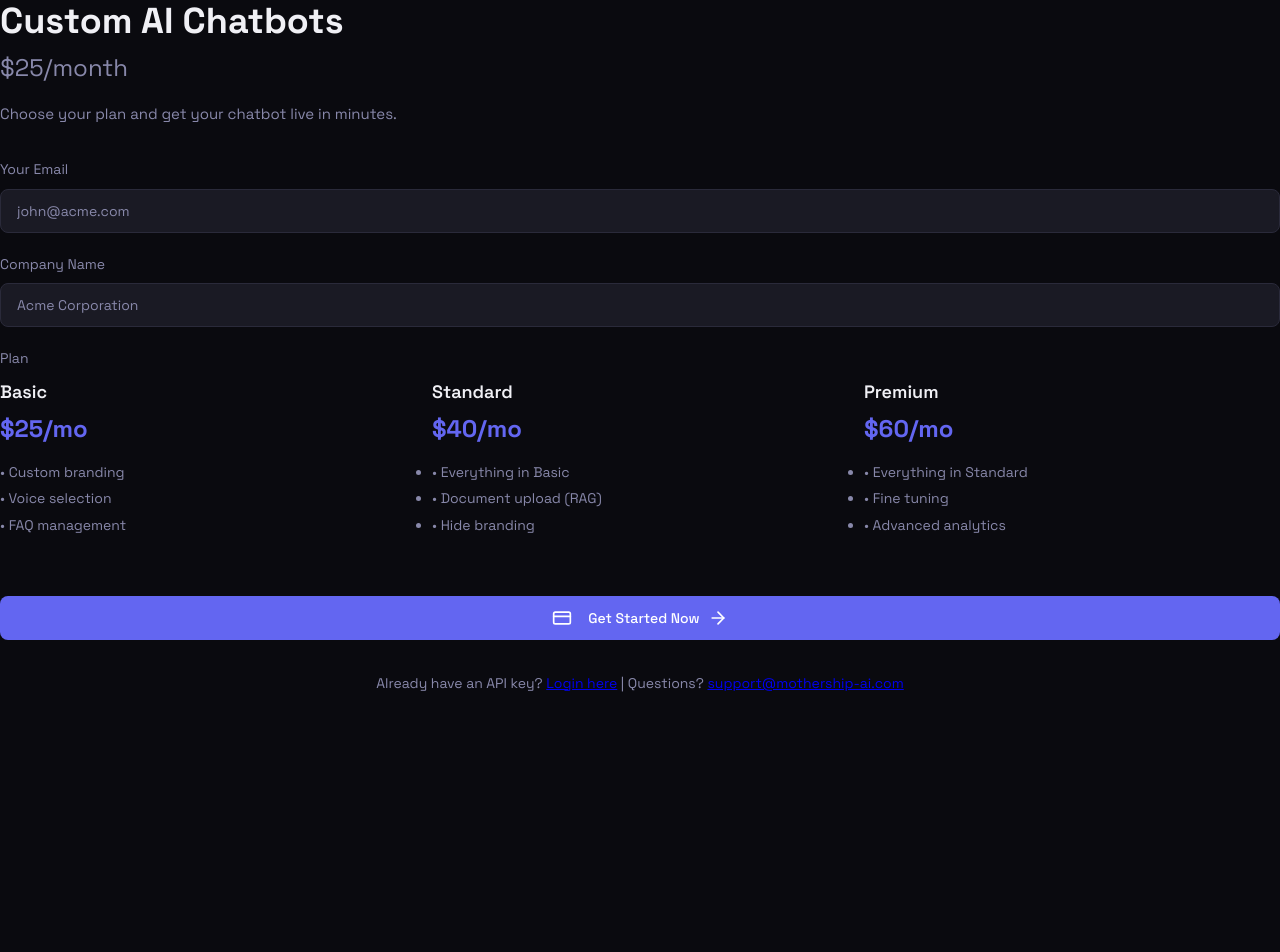
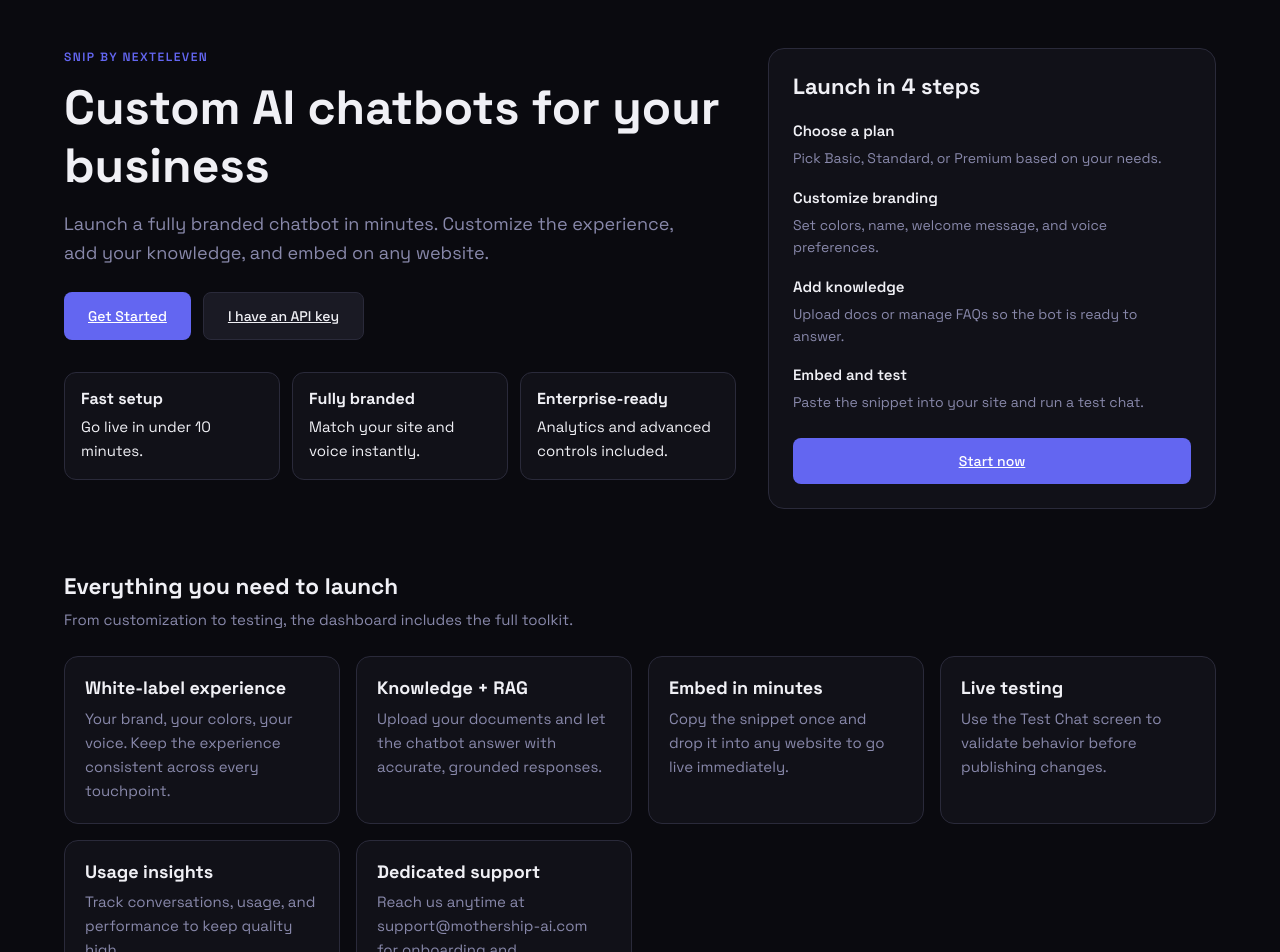
Before and after one commit to seanebones-lang/Snip, a React (Vite) app in the folder dashboard/: page / in a window 1280 px wide. Shown: the top 952 px of the page. Before the commit the page ends 800 px from the top, so only its background shows below. Built offline with nearby package versions, Linux system fonts and the light colour scheme.

Commit message:
feat: add landing page and fix Stripe routes
Introduce a new public landing page with pricing cards and tier links, and correct Stripe checkout/webhook route paths so /api/checkout works in production.

```diff
--- a/dashboard/src/App.tsx
+++ b/dashboard/src/App.tsx
@@ -2,6 +2,7 @@ import { Routes, Route, Navigate } from 'react-router-dom'
 import { useState, useEffect } from 'react'
 import Layout from './components/Layout'
 import Login from './pages/Login'
+import Landing from './pages/Landing'
 import Signup from './pages/Signup'
 import Success from './pages/Success'
 import Help from './pages/Help'
@@ -52,7 +53,7 @@ function App() {
   if (!apiKey) {
     return (
       <Routes>
-        <Route path="/" element={<Signup />} />
+        <Route path="/" element={<Landing />} />
         <Route path="/login" element={<Login onLogin={handleLogin} />} />
         <Route path="/signup" element={<Signup />} />
         <Route path="/success" element={<Success />} />
--- a/dashboard/src/index.css
+++ b/dashboard/src/index.css
@@ -404,6 +404,201 @@ textarea.form-input {
   color: #ec4899;
 }
 
+/* Landing page */
+.landing {
+  max-width: 1200px;
+  margin: 0 auto;
+  padding: 48px 24px 96px;
+}
+
+.landing-hero {
+  display: grid;
+  gap: 32px;
+  align-items: start;
+}
+
+.landing-kicker {
+  font-size: 12px;
+  letter-spacing: 0.12em;
+  text-transform: uppercase;
+  font-weight: 600;
+  color: var(--primary);
+}
+
+.landing-title {
+  font-size: 48px;
+  margin: 12px 0 16px;
+}
+
+.landing-subtitle {
+  font-size: 18px;
+  color: var(--text-muted);
+  max-width: 640px;
+}
+
+.landing-cta {
+  display: flex;
+  flex-wrap: wrap;
+  gap: 12px;
+  margin-top: 24px;
+}
+
+.landing-subcards {
+  display: grid;
+  grid-template-columns: repeat(auto-fit, minmax(160px, 1fr));
+  gap: 12px;
+  margin-top: 32px;
+}
+
+.landing-subcard {
+  background: var(--bg-card);
+  border: 1px solid var(--border);
+  border-radius: 12px;
+  padding: 16px;
+}
+
+.landing-subcard h3 {
+  font-size: 16px;
+  margin-bottom: 6px;
+}
+
+.landing-hero-panel {
+  background: var(--bg-card);
+  border: 1px solid var(--border);
+  border-radius: 16px;
+  padding: 24px;
+}
+
+.landing-hero-panel h2 {
+  font-size: 22px;
+  margin-bottom: 12px;
+}
+
+.landing-step-list {
+  display: grid;
+  gap: 16px;
+  margin: 20px 0 24px;
+}
+
+.landing-step-title {
+  font-weight: 600;
+  margin-bottom: 4px;
+}
+
+.landing-step-body {
+  color: var(--text-muted);
+  font-size: 14px;
+}
+
+.landing-panel-cta {
+  width: 100%;
+  justify-content: center;
+}
+
+.landing-section {
+  margin-top: 64px;
+}
+
+.landing-section-header {
+  margin-bottom: 24px;
+}
+
+.landing-section-header p {
+  color: var(--text-muted);
+  margin-top: 8px;
+}
+
+.landing-grid {
+  display: grid;
+  grid-template-columns: repeat(auto-fit, minmax(240px, 1fr));
+  gap: 16px;
+}
+
+.landing-card {
+  background: var(--bg-card);
+  border: 1px solid var(--border);
+  border-radius: 14px;
+  padding: 20px;
+}
+
+.landing-card h3 {
+  font-size: 18px;
+  margin-bottom: 8px;
+}
+
+.landing-card p {
+  color: var(--text-muted);
+}
+
+.landing-pricing-card ul {
+  list-style: none;
+  padding: 0;
+  margin: 0 0 20px;
+  color: var(--text-muted);
+}
+
+.landing-pricing-card li {
+  margin-bottom: 6px;
+}
+
+.landing-pricing-card.is-highlighted {
+  border-color: var(--primary);
+  box-shadow: 0 0 0 1px rgba(59, 130, 246, 0.2);
+}
+
+.landing-badge {
+  display: inline-flex;
+  align-items: center;
+  gap: 6px;
+  background: rgba(59, 130, 246, 0.15);
+  color: var(--primary);
+  border-radius: 999px;
+  padding: 4px 10px;
+  font-size: 12px;
+  font-weight: 600;
+  margin-bottom: 12px;
+}
+
+.landing-price {
+  font-size: 32px;
+  font-weight: 700;
+  margin: 12px 0 4px;
+}
+
+.landing-price-subtitle {
+  color: var(--text-muted);
+  margin-bottom: 16px;
+}
+
+.landing-banner {
+  display: flex;
+  align-items: center;
+  justify-content: space-between;
+  gap: 24px;
+  flex-wrap: wrap;
+  background: linear-gradient(135deg, rgba(59, 130, 246, 0.18), rgba(59, 130, 246, 0.05));
+  border: 1px solid rgba(59, 130, 246, 0.35);
+  border-radius: 16px;
+  padding: 28px;
+}
+
+.landing-banner p {
+  color: var(--text-muted);
+  margin-top: 8px;
+}
+
+@media (min-width: 1024px) {
+  .landing-hero {
+    grid-template-columns: 1.2fr 0.8fr;
+  }
+}
+
+@media (max-width: 768px) {
+  .landing-title {
+    font-size: 36px;
+  }
+}
+
 /* Alert */
 .alert {
   padding: 16px 20px;
--- a/dashboard/src/pages/Branding.tsx
+++ b/dashboard/src/pages/Branding.tsx
@@ -331,13 +331,13 @@ function Branding({ apiKey }: BrandingProps) {
           </div>
 
           <div className="card">
-            <h2 className="card-title">Voice Settings</h2>
+            <h2 className="card-title">xAI Voice Settings</h2>
             <p style={{ color: 'var(--text-muted)', fontSize: 14, marginBottom: 24 }}>
-              Choose the voice for your chatbot responses. The voice speaks all responses automatically.
+              Choose the xAI voice for your chatbot responses. The voice speaks all responses automatically.
             </p>
 
             <div className="form-group" style={{ marginBottom: 20 }}>
-              <label className="form-label">Voice for Text-to-Speech</label>
+              <label className="form-label">xAI Voice for Text-to-Speech</label>
               <select
                 className="form-input"
                 value={ttsVoice}
@@ -350,7 +350,7 @@ function Branding({ apiKey }: BrandingProps) {
                 <option value="Eve">Eve (Female, Clear)</option>
               </select>
               <p style={{ color: 'var(--text-muted)', fontSize: 12, marginTop: 8 }}>
-                Select the voice that will speak all chatbot responses. Default: Ara
+                Select the xAI voice that will speak all chatbot responses. Default: Ara
               </p>
             </div>
 
--- /dev/null
+++ b/dashboard/src/pages/Landing.tsx
@@ -0,0 +1,176 @@
+import { Link } from 'react-router-dom'
+
+const pricingPlans = [
+  {
+    id: 'basic',
+    name: 'Basic',
+    price: '$25/mo',
+    description: 'Great for getting live quickly.',
+    features: ['Custom branding', 'Voice selection', 'FAQ management']
+  },
+  {
+    id: 'standard',
+    name: 'Standard',
+    price: '$40/mo',
+    description: 'Best for growing teams.',
+    features: ['Everything in Basic', 'Document upload (RAG)', 'Hide branding'],
+    highlight: true
+  },
+  {
+    id: 'premium',
+    name: 'Premium',
+    price: '$60/mo',
+    description: 'Advanced capabilities and insights.',
+    features: ['Everything in Standard', 'Fine tuning', 'Advanced analytics']
+  }
+]
+
+const featureCards = [
+  {
+    title: 'White-label experience',
+    body: 'Your brand, your colors, your voice. Keep the experience consistent across every touchpoint.'
+  },
+  {
+    title: 'Knowledge + RAG',
+    body: 'Upload your documents and let the chatbot answer with accurate, grounded responses.'
+  },
+  {
+    title: 'Embed in minutes',
+    body: 'Copy the snippet once and drop it into any website to go live immediately.'
+  },
+  {
+    title: 'Live testing',
+    body: 'Use the Test Chat screen to validate behavior before publishing changes.'
+  },
+  {
+    title: 'Usage insights',
+    body: 'Track conversations, usage, and performance to keep quality high.'
+  },
+  {
+    title: 'Dedicated support',
+    body: 'Reach us anytime at support@mothership-ai.com for onboarding and troubleshooting.'
+  }
+]
+
+const setupSteps = [
+  {
+    title: 'Choose a plan',
+    body: 'Pick Basic, Standard, or Premium based on your needs.'
+  },
+  {
+    title: 'Customize branding',
+    body: 'Set colors, name, welcome message, and voice preferences.'
+  },
+  {
+    title: 'Add knowledge',
+    body: 'Upload docs or manage FAQs so the bot is ready to answer.'
+  },
+  {
+    title: 'Embed and test',
+    body: 'Paste the snippet into your site and run a test chat.'
+  }
+]
+
+function Landing() {
+  return (
+    <div className="landing">
+      <header className="landing-hero">
+        <div className="landing-hero-content">
+          <div className="landing-kicker">Snip by NextEleven</div>
+          <h1 className="landing-title">Custom AI chatbots for your business</h1>
+          <p className="landing-subtitle">
+            Launch a fully branded chatbot in minutes. Customize the experience, add your knowledge,
+            and embed on any website.
+          </p>
+          <div className="landing-cta">
+            <Link className="btn btn-primary" to="/signup">Get Started</Link>
+            <Link className="btn btn-secondary" to="/login">I have an API key</Link>
+          </div>
+          <div className="landing-subcards">
+            <div className="landing-subcard">
+              <h3>Fast setup</h3>
+              <p>Go live in under 10 minutes.</p>
+            </div>
+            <div className="landing-subcard">
+              <h3>Fully branded</h3>
+              <p>Match your site and voice instantly.</p>
+            </div>
+            <div className="landing-subcard">
+              <h3>Enterprise-ready</h3>
+              <p>Analytics and advanced controls included.</p>
+            </div>
+          </div>
+        </div>
+        <div className="landing-hero-panel">
+          <h2>Launch in 4 steps</h2>
+          <div className="landing-step-list">
+            {setupSteps.map((step) => (
+              <div className="landing-step" key={step.title}>
+                <div className="landing-step-title">{step.title}</div>
+                <div className="landing-step-body">{step.body}</div>
+              </div>
+            ))}
+          </div>
+          <Link className="btn btn-primary landing-panel-cta" to="/signup">
+            Start now
+          </Link>
+        </div>
+      </header>
+
+      <section className="landing-section">
+        <div className="landing-section-header">
+          <h2>Everything you need to launch</h2>
+          <p>From customization to testing, the dashboard includes the full toolkit.</p>
+        </div>
+        <div className="landing-grid">
+          {featureCards.map((card) => (
+            <div className="landing-card" key={card.title}>
+              <h3>{card.title}</h3>
+              <p>{card.body}</p>
+            </div>
+          ))}
+        </div>
+      </section>
+
+      <section className="landing-section">
+        <div className="landing-section-header">
+          <h2>Simple pricing</h2>
+          <p>Pick the plan that fits your team today. Upgrade anytime.</p>
+        </div>
+        <div className="landing-grid landing-pricing">
+          {pricingPlans.map((plan) => (
+            <div
+              key={plan.id}
+              className={`landing-card landing-pricing-card ${plan.highlight ? 'is-highlighted' : ''}`}
+            >
+              {plan.highlight && <span className="landing-badge">Most popular</span>}
+              <h3>{plan.name}</h3>
+              <div className="landing-price">{plan.price}</div>
+              <p className="landing-price-subtitle">{plan.description}</p>
+              <ul>
+                {plan.features.map((feature) => (
+                  <li key={feature}>{feature}</li>
+                ))}
+              </ul>
+              <Link className="btn btn-secondary" to={`/signup?tier=${plan.id}`}>
+                Choose {plan.name}
+              </Link>
+            </div>
+          ))}
+        </div>
+      </section>
+
+      <section className="landing-section">
+        <div className="landing-banner">
+          <div>
+            <h2>Ready to launch your chatbot?</h2>
+            <p>Start now or reach out to support@mothership-ai.com for onboarding help.</p>
+          </div>
+          <Link className="btn btn-primary" to="/signup">Get Started</Link>
+        </div>
+      </section>
+    </div>
+  )
+}
+
+export default Landing
--- a/dashboard/src/pages/Signup.tsx
+++ b/dashboard/src/pages/Signup.tsx
@@ -1,5 +1,6 @@
-import { useState } from 'react'
+import { useEffect, useState } from 'react'
 import { ArrowRight, CreditCard } from 'lucide-react'
+import { useSearchParams } from 'react-router-dom'
 
 function Signup() {
   const [tier, setTier] = useState('standard')
@@ -7,6 +8,14 @@ function Signup() {
   const [companyName, setCompanyName] = useState('')
   const [loading, setLoading] = useState(false)
   const [error, setError] = useState('')
+  const [searchParams] = useSearchParams()
+
+  useEffect(() => {
+    const selectedTier = searchParams.get('tier')?.toLowerCase()
+    if (selectedTier && ['basic', 'standard', 'premium'].includes(selectedTier)) {
+      setTier(selectedTier)
+    }
+  }, [searchParams])
 
   const handleSubmit = async (e: React.FormEvent) => {
     e.preventDefault()
```
Also changed, not shown: 1 other file (tests, documents, lock files or other folders).
